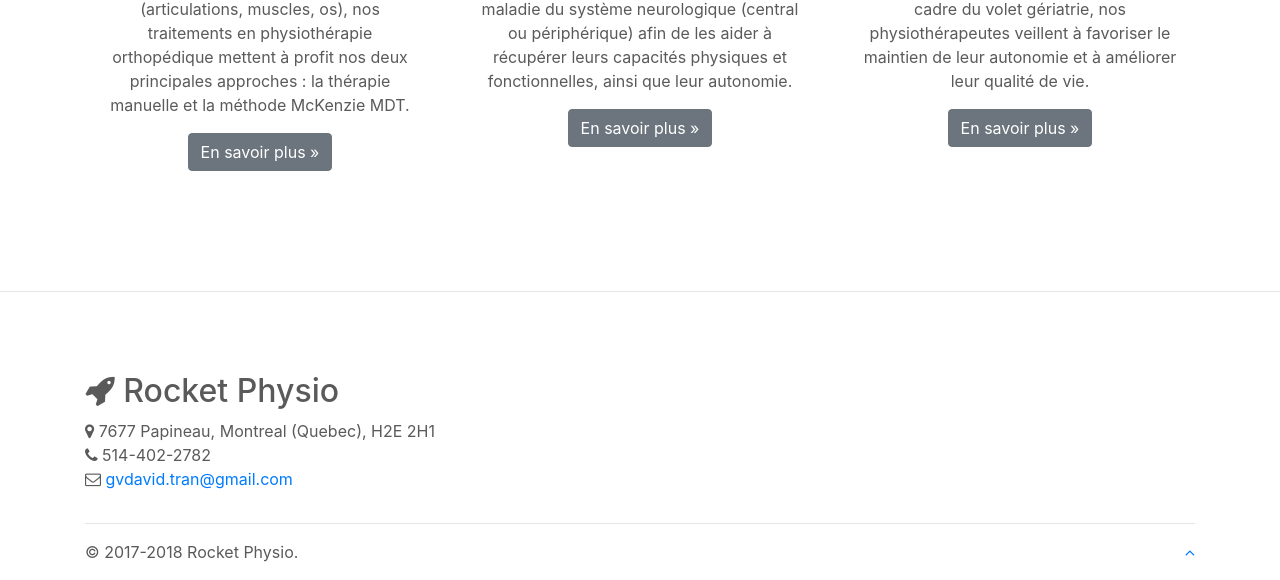
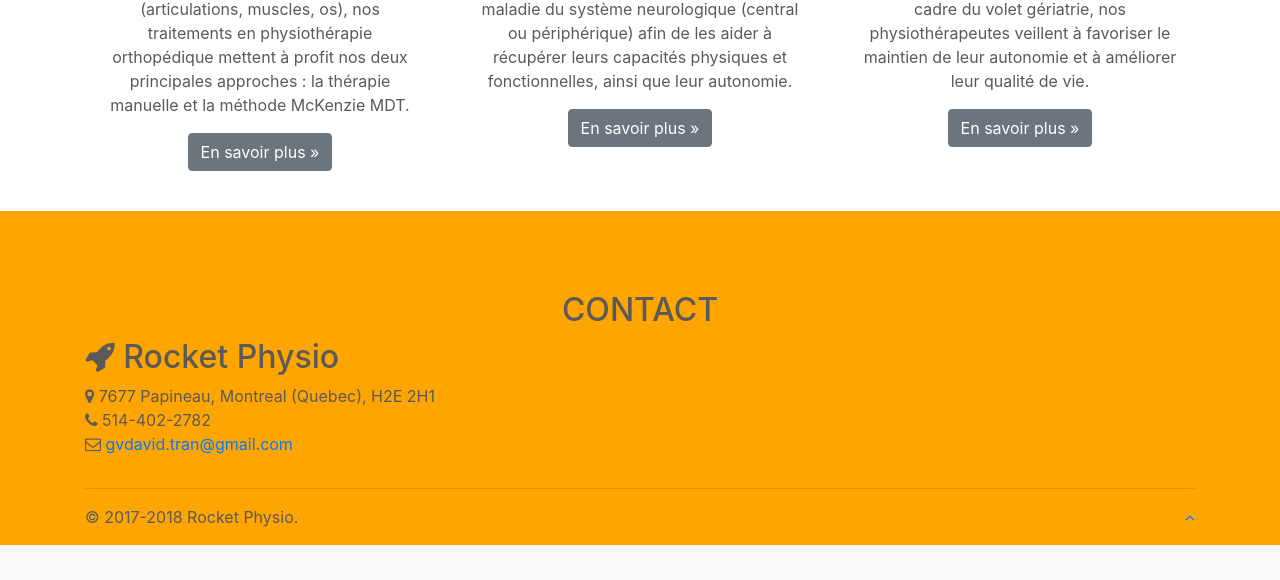
Before and after one commit to gvdavidtran/gvdavidtran.github.io, a PHP site: page / in a window 1280 px wide. Shown: the part 1494-2074 px from the top of the page. After the commit the page ends 2039 px from the top, so only its background shows below. Run offline with PHP 8.4, Linux system fonts and the light colour scheme; some libraries are stand-ins or nearby versions.

Commit message:
updated a few things

```diff
--- a/css/main.css
+++ b/css/main.css
@@ -10,13 +10,14 @@
 /* CUSTOMIZE THE JUMBOTRON
 --------------------------------------------------
 http://www.agewellphysiotherapy.com.au/uploads/5/2/1/8/5218318/785644_orig.jpg
+http://i0.kym-cdn.com/entries/icons/original/000/016/546/hidethepainharold.jpg
 */
 .jumbotron{
   margin-bottom:0;
   background: linear-gradient(
       rgba(0, 0, 0, 0.3),
       rgba(0, 0, 0, 0.3)
-    ),url("http://i0.kym-cdn.com/entries/icons/original/000/016/546/hidethepainharold.jpg") no-repeat center center;
+    ),url("http://www.agewellphysiotherapy.com.au/uploads/5/2/1/8/5218318/785644_orig.jpg") no-repeat center center;
   background-size: cover;
   height: 100vh;
   width:100%;
@@ -101,6 +102,15 @@
   letter-spacing: -.05rem;
 }
 
+/* FOOTER
+------------------------- */
+
+footer {
+  padding-top: 5rem;
+  background-color: orange;
+
+}
+
 
 /* RESPONSIVE CSS
 -------------------------------------------------- */
--- a/index.html
+++ b/index.html
@@ -9,7 +9,7 @@
     <link rel="stylesheet" href="https://maxcdn.bootstrapcdn.com/bootstrap/4.0.0/css/bootstrap.min.css" integrity="sha384-Gn5384xqQ1aoWXA+058RXPxPg6fy4IWvTNh0E263XmFcJlSAwiGgFAW/dAiS6JXm" crossorigin="anonymous">
 
     <!-- link to main stylesheet -->
-  	<link rel="stylesheet" type="text/css" href="/css/main.css">
+  	<link rel="stylesheet" type="text/css" href="css/main.css">
 
     <!-- link to FontAwesome -->
     <link href="https://maxcdn.bootstrapcdn.com/font-awesome/4.7.0/css/font-awesome.min.css" rel="stylesheet" integrity="sha384-wvfXpqpZZVQGK6TAh5PVlGOfQNHSoD2xbE+QkPxCAFlNEevoEH3Sl0sibVcOQVnN" crossorigin="anonymous">
@@ -48,7 +48,7 @@
         <div class="container">
           <h1 class="display-4">La physiothérapie <br>au confort de chez soi</h1>
           <p>Disponible partout sur l'île de Montréal et environs</p>
-          <p><a class="btn btn-primary btn-lg" href="#" role="button">Apprenez-en plus &raquo;</a></p>
+          <p><a class="btn btn-primary btn-lg" href="tel:5144022782" role="button">Appelez maintenant au 514-402-2782 &raquo;</a></p>
         </div>
       </div>
 
@@ -98,11 +98,11 @@
       </div>
       <!-- /.container -->
 
-      <hr class="featurette-divider">
 
       <!-- FOOTER -->
       <footer class="container-fluid">
         <div class='container' id='contact'>
+          <h2 class="text-center">CONTACT</h2>
           <div class='row'>
             <div class='col-6'>
               <h2><i class="fa fa-rocket" aria-hidden="true"></i> Rocket Physio</h2>
```
Also changed, not shown: 1 other file.
